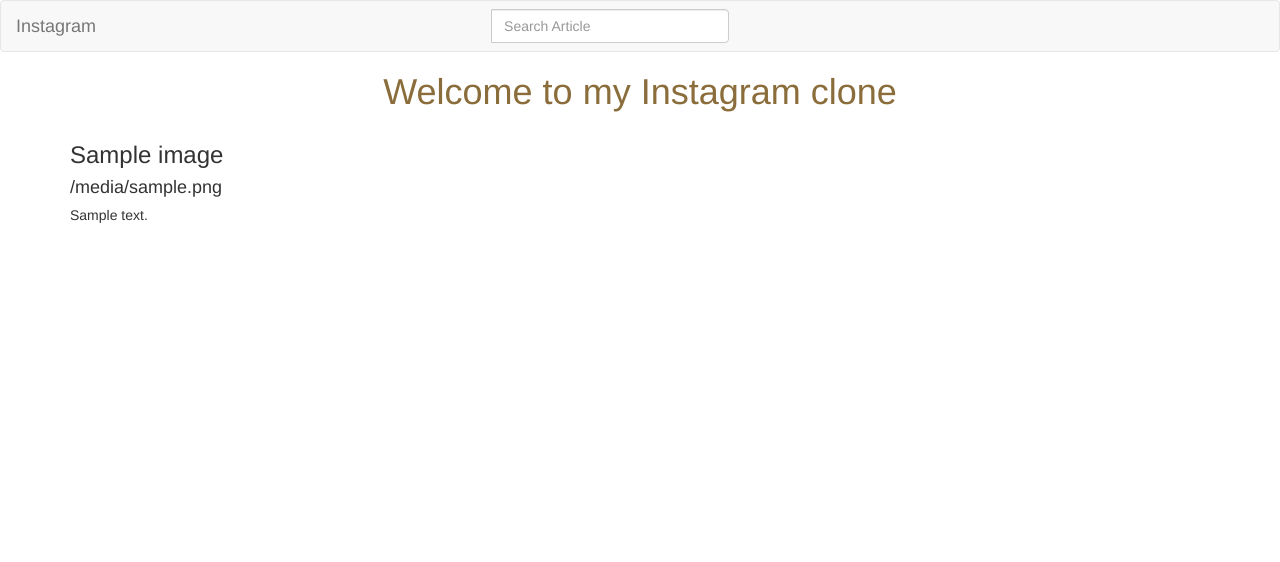
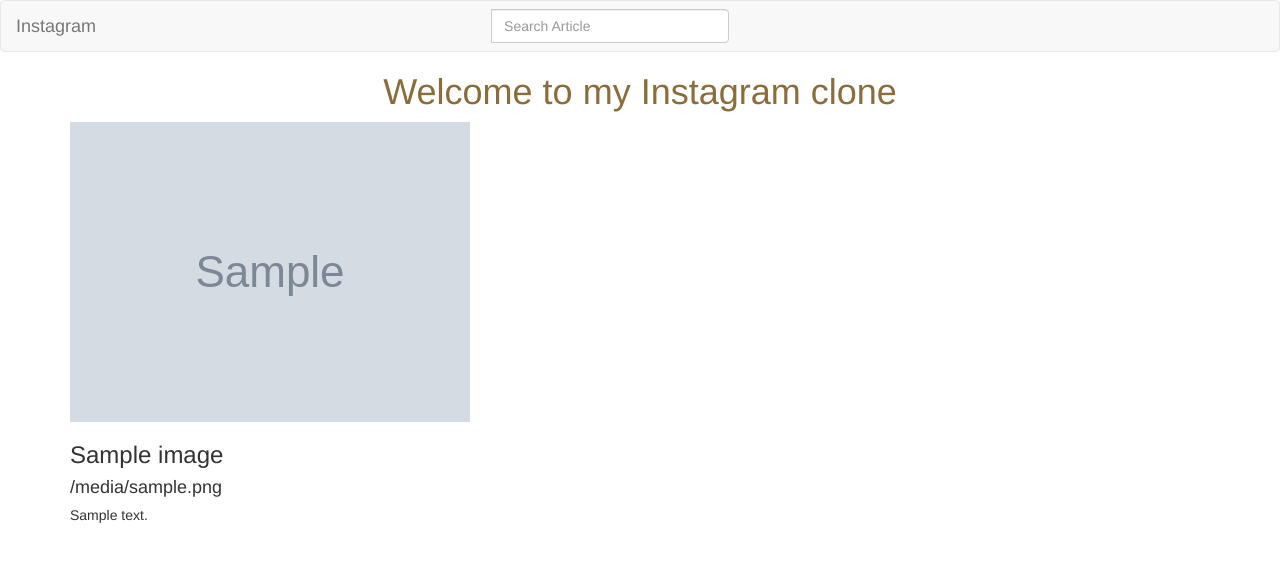
Before and after one commit to MrazTevin/Instagram-clone, a Django app: template instagram/templates/index.html in a window 1280 px wide. Shown: the top 562 px of the page. Run offline with Django 3.2, Linux system fonts and the light colour scheme; the template is opened without the code that fills it: most values are stand-ins (such as "Sample title", 1, 10 or a date in 2020); grey boxes marked "Sample" are stand-in pictures; some libraries are stand-ins or nearby versions.

Commit message:
added image tag with image url variable

```diff
--- a/instagram/templates/index.html
+++ b/instagram/templates/index.html
@@ -6,7 +6,7 @@
     {% for image in images %}
     <div class="row">
         <div class="col-xs-6 col-sm-6 col-md col-lg-6">
-
+            <img src="{{image.image_url}}" class="img-reponsive" alt="image">
             <h3>{{image.image_name}}</h3>
             <h4>{{image.image_caption}}</h4>
             <h5>{{image.comments}}</h5>
```
